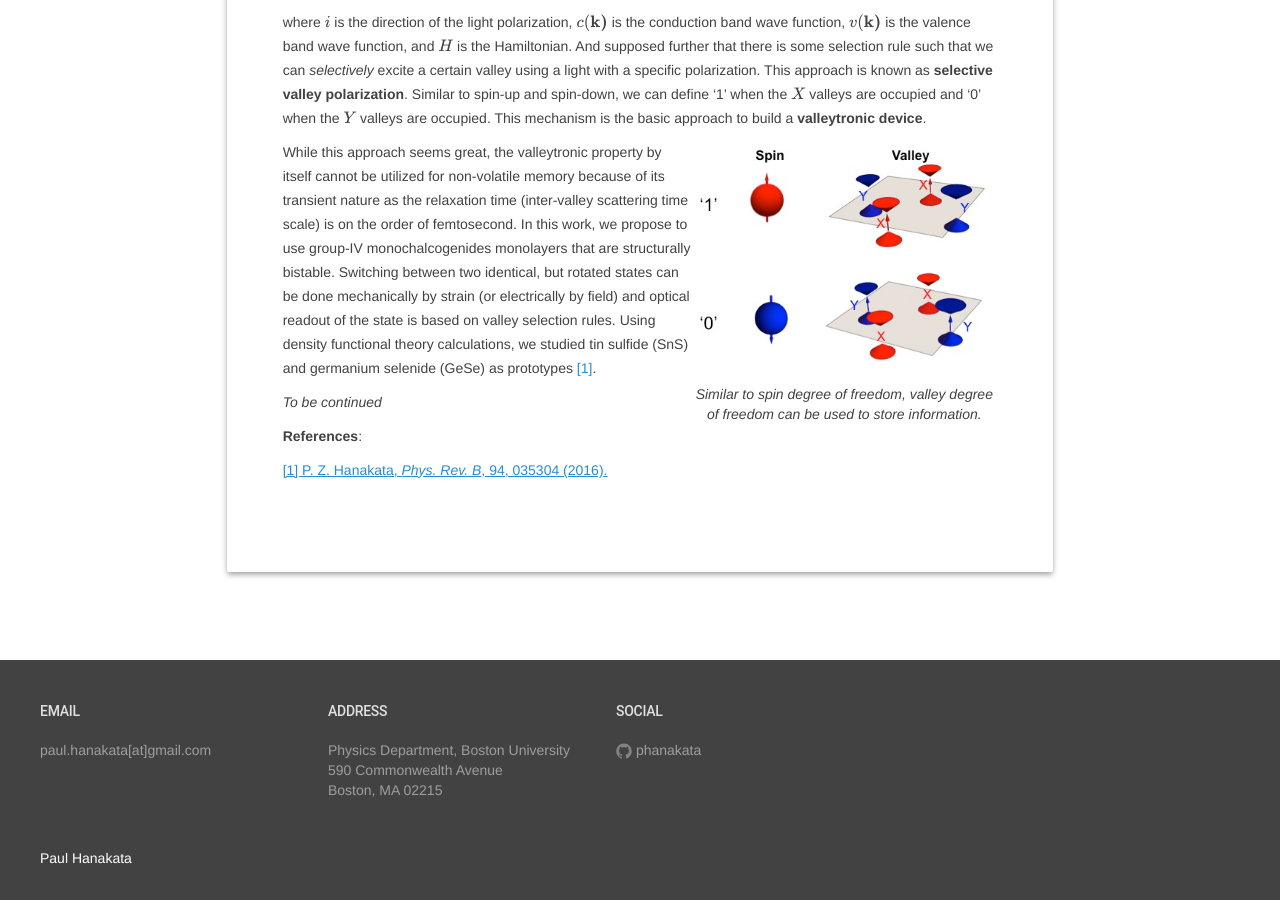
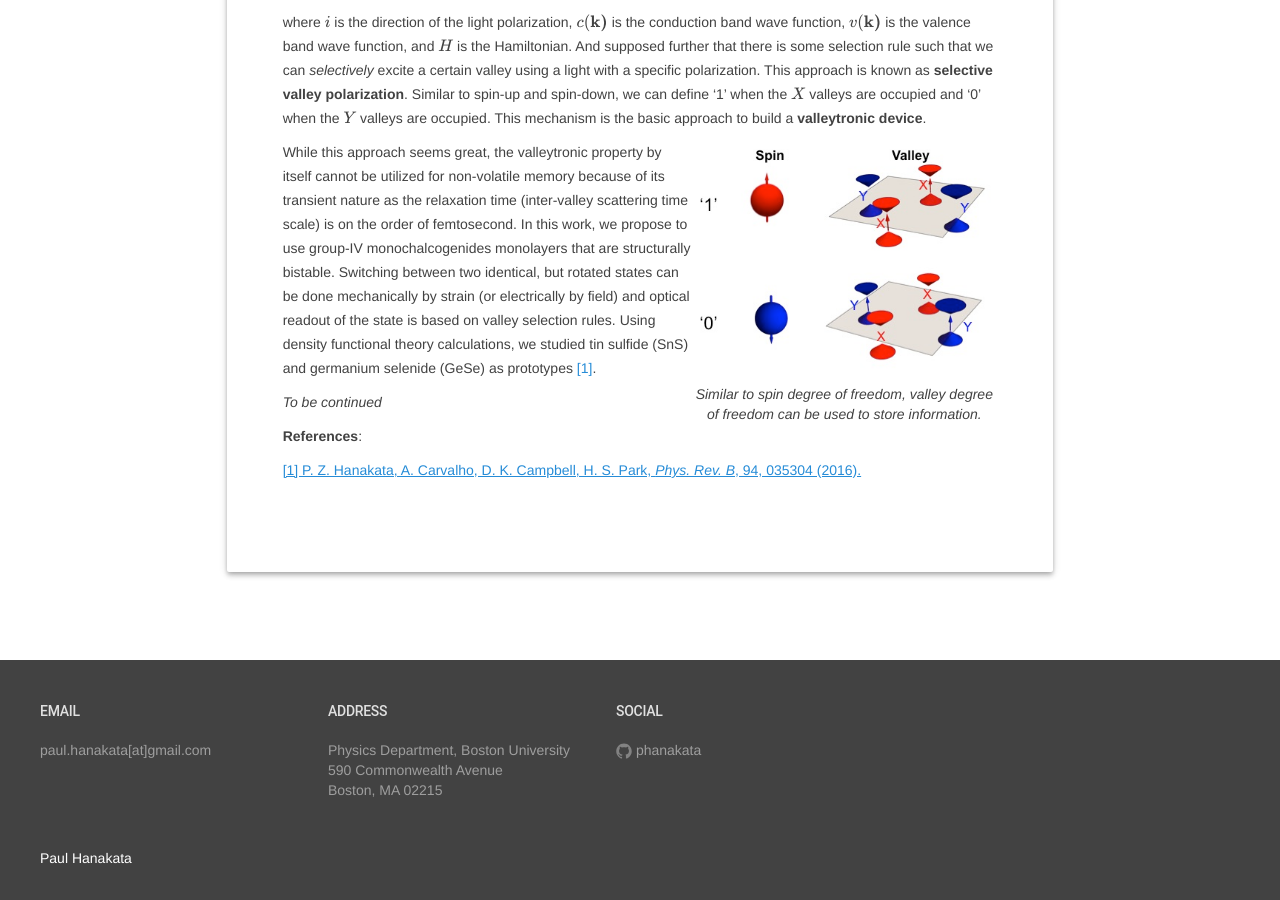
Before and after one commit to phanakata/phanakata.github.io, a Jekyll site: the page built from _posts/2018-05-27-MX.markdown, in a window 1280 px wide and 900 px high, scrolled down 688 px. Built offline with Jekyll 4.4.1, drawn with Linux system fonts in a browser that asks for light colours; formulas are drawn with MathJax 3.

Commit message:
Update 2018-05-27-MX.markdown

```diff
--- a/_posts/2018-05-27-MX.markdown
+++ b/_posts/2018-05-27-MX.markdown
@@ -31,4 +31,4 @@ While this approach seems great, the valleytronic property by itself cannot be u
 **References**:
 
 <a href="https://journals.aps.org/prb/abstract/10.1103/PhysRevB.94.035304" style="color:#268cd7
-">[1] P. Z. Hanakata, *Phys. Rev. B*, 94, 035304 (2016).</a>
+">[1] P. Z. Hanakata, A. Carvalho, D. K. Campbell, H. S. Park, *Phys. Rev. B*, 94, 035304 (2016).</a>
```
